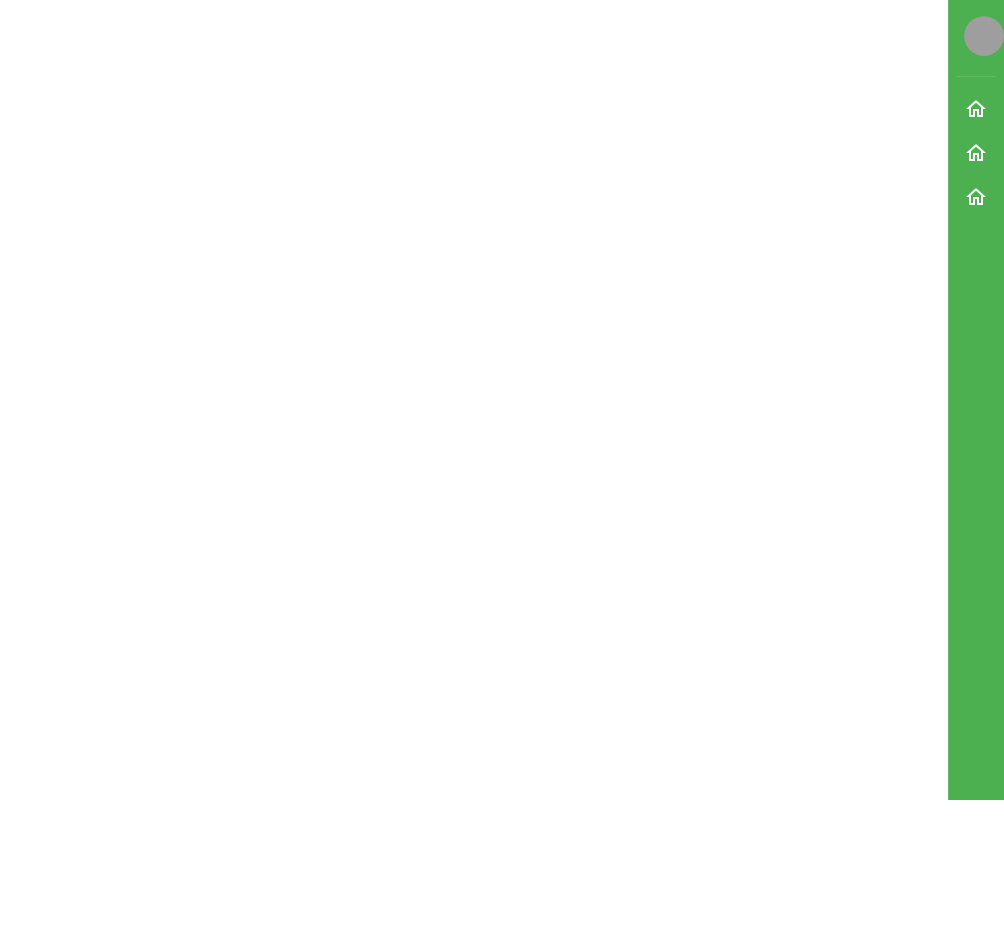
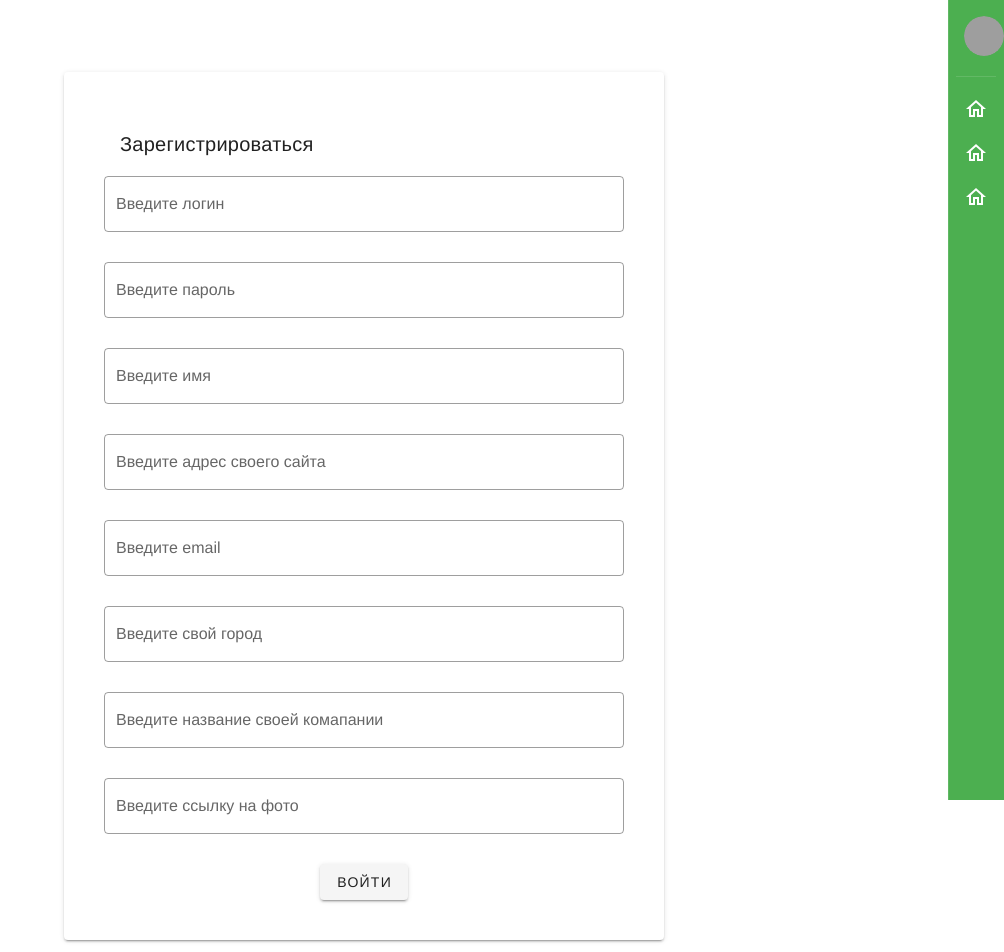
Before and after one commit to AstralGreen2/social, a Vue app: page /regist in a window 1280 px wide. Shown: the top 952 px of the page, without its empty margins (276-1280 px from the left). Before the commit the page ends 800 px from the top, so only its background shows below. Built offline with nearby package versions, Linux system fonts and the light colour scheme; grey boxes are pictures that could not be loaded.

Commit message:
login and regist are works

```diff
--- a/src/App.vue
+++ b/src/App.vue
@@ -29,6 +29,7 @@
       </v-list-item-content>
 
     </v-list-item>
+
     <v-divider class="my-3"></v-divider>
 
     <v-list-item>
--- a/src/views/Login.vue
+++ b/src/views/Login.vue
@@ -34,14 +34,15 @@ export default {
     },
     methods:{
         authenticate(){
-            this.axios.get(' http://188.225.47.187/api/jsonstorage/3f9f336aca97e70115c98aceb4e3e643')
+            this.axios.get('http://188.225.47.187/api/jsonstorage/65c1021f3ef91c5faf9cb44d78e4d50b')
             .then(
                 (response)=>{
-                    let users = response.data;
+                    let users = response.data.users;
                     let found = false;
                     for(let index in users){
                         if(this.login == users[index].login && this.password == users[index].password){
-                            this.$router.push('/users' + this.myId);
+                            this.$emit('login', index);
+                            this.$router.push('/users/' + users[index].myId);
                             found = true;
                             break;
                         }
--- /dev/null
+++ b/src/views/Regist.vue
@@ -0,0 +1,151 @@
+<template>
+    <div class="d-flex justify-center">
+        <v-card width="600px" class="mt-12 pa-10">
+            <v-card-title>
+                Зарегистрироваться
+            </v-card-title>
+
+            <v-text-field
+                label="Введите логин"
+                v-model="login"
+                outlined
+            ></v-text-field>
+
+            <v-text-field
+                label="Введите пароль"
+                v-model="password"
+                outlined
+            ></v-text-field>
+
+            <v-text-field
+                label="Введите имя"
+                v-model="name"
+                outlined
+            ></v-text-field>
+
+            <v-text-field
+                label="Введите адрес своего сайта"
+                v-model="website"
+                outlined
+            ></v-text-field>
+
+            <v-text-field
+                label="Введите email"
+                v-model="email"
+                outlined
+            ></v-text-field>
+
+            <v-text-field
+                label="Введите свой город"
+                v-model="city"
+                outlined
+            ></v-text-field>
+
+            <v-text-field
+                label="Введите название своей комапании"
+                v-model="company"
+                outlined
+            ></v-text-field>
+
+            <v-text-field
+                label="Введите ссылку на фото"
+                v-model="photo"
+                outlined
+            ></v-text-field>
+
+
+
+
+            <v-btn @click="register">
+                Войти
+            </v-btn>
+        </v-card>
+    </div>
+</template>
+
+<script >
+export default {
+    data(){
+       return{
+            password:'',
+            login: '',
+            name:'',
+            website:'',
+            email:'',
+            city:'',
+            company:'',
+            photo:'',
+       }
+    },
+    methods:{
+        register(){
+
+
+            let pswd = this.password;
+            let upper = 0;
+
+
+                for(let i=0; i<pswd.length; i++){
+                    if(pswd[i] == pswd[i].toUpperCase())
+                        upper+=1;
+                }
+
+
+            this.axios.get('http://188.225.47.187/api/jsonstorage/65c1021f3ef91c5faf9cb44d78e4d50b')
+            .then(
+                (response)=>{
+                   let users = response.data.users;
+                    window.console.log(response.data.users);
+                   let id = users.length;
+                    ////////////
+                    let found = false;
+                    for(let index in users){
+                        if(this.login == users[index].login){
+                            let alert = "Такой логин уже занят, может попоробуете ввести '"  + "super " + this.login + "' или 'ultra super " + this.login + "'";
+                             window.alert(alert);
+                            found = true ;
+                            break;
+                        }
+                    }
+
+                       if ((upper<1)&&(pswd.length < 6)){
+                        window.alert("Пароль должен состоять из не менее чем из 6 символов и содержать заглавную букву");
+                    }
+
+
+                     if(( found == false)&&(this.password!='')&&(upper>1)&&(pswd.length > 6)){
+                        let new_user = {
+                        password:this.password,
+                        login:this.login,
+                        name:this.name,
+                        website:this.website,
+                        email:this.email,
+                        city:this.city,
+                        company:this.company,
+                        photo:this.photo,
+                        myId: id
+
+                    }
+
+
+
+                    users.push(new_user);
+
+                    this.axios.put('http://188.225.47.187/api/jsonstorage/65c1021f3ef91c5faf9cb44d78e4d50b',{
+                       "users": users
+                    });
+
+                    this.$router.push("/login");
+
+                     }
+
+
+
+
+                }
+            )
+        }
+
+    }
+}
+</script>
--- a/src/views/User.vue
+++ b/src/views/User.vue
@@ -29,7 +29,9 @@
         </v-row>
 
         ОСТАЛЬНОЕ СОДЕРЖИМОЕ СТРАНИЦЫ
-        <v-divider class="my-3"></v-divider>
+          <v-container fluid>
+            <v-row>
+              <v-col cols="4">
               <v-card
                   class="mx-auto"
                   max-width="344"
@@ -41,12 +43,7 @@
                           <v-list-item-title class="headline mb-1">Headline 5</v-list-item-title>
                            <v-list-item-subtitle>Greyhound divisely hello coldly fonwderfully</v-list-item-subtitle>
                   </v-list-item-content>
-
-        <v-list-item-avatar
-          tile
-          size="80"
-          color="grey"
-        ></v-list-item-avatar>
+                  <v-list-item-avatar tile size="80" color="grey"></v-list-item-avatar>
                  </v-list-item>
 
                   <v-card-actions>
@@ -54,6 +51,14 @@
                   <v-btn text>Button</v-btn>
                   </v-card-actions>
               </v-card>
+              </v-col>
+
+
+
+            </v-row>
+          </v-container>
+        <v-divider class="my-3"></v-divider>
+
 
     </div>
 
--- a/src/views/Users.vue
+++ b/src/views/Users.vue
@@ -24,17 +24,18 @@
     </v-card>
 </template>
 
-<script >
+<script>
 export default {
 
     methods:{
+
+
         getUsers(){
             this.axios.get('http://jsonplaceholder.typicode.com/users')
             .then(
                 (response)=>{
 
-                   alert (response);
-
+                window.console.log(response.data[0].id)
                 }
             )
         }
```
Also changed, not shown: src/router/index.js (+7 -1 lines). Lines whose indentation alone changed are shown as unchanged.
